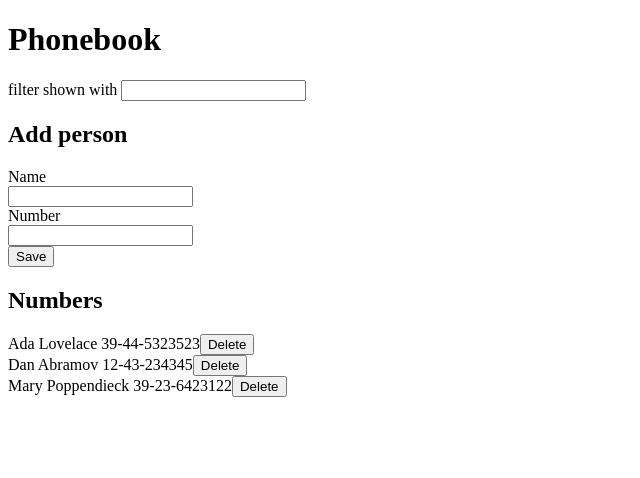
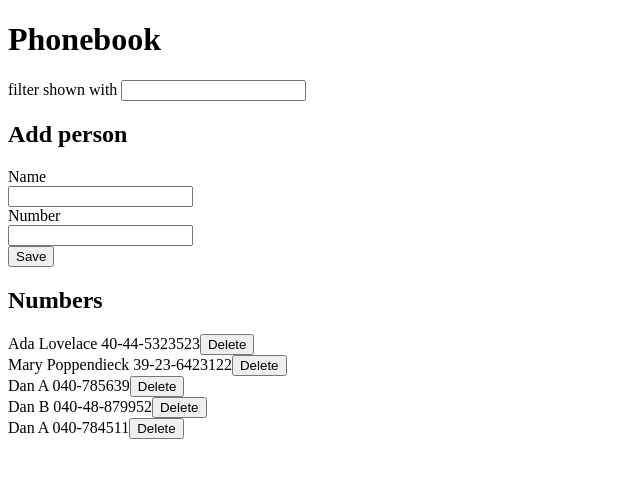
Before and after one commit to marekzelinka/phonebook-frontend, a React (Vite) app: page / in a window 1280 px wide. Shown: the top 478 px of the page, without its empty margins (0-640 px from the left). Built offline with nearby package versions, Linux system fonts and the light colour scheme; data requests are answered from the project's data file.

Commit message:
solve ex2.15

```diff
--- a/db.json
+++ b/db.json
@@ -2,18 +2,28 @@
   "persons": [
     {
       "name": "Ada Lovelace",
-      "number": "39-44-5323523",
+      "number": "40-44-5323523",
       "id": "2"
-    },
-    {
-      "name": "Dan Abramov",
-      "number": "12-43-234345",
-      "id": "3"
     },
     {
       "name": "Mary Poppendieck",
       "number": "39-23-6423122",
       "id": "4"
+    },
+    {
+      "name": "Dan A",
+      "number": "040-785639",
+      "id": "f94d"
+    },
+    {
+      "id": "835f",
+      "name": "Dan B",
+      "number": "040-48-879952"
+    },
+    {
+      "id": "ee99",
+      "name": "Dan A",
+      "number": "040-784511"
     }
   ]
 }
--- a/src/App.jsx
+++ b/src/App.jsx
@@ -6,6 +6,7 @@ import {
   createPerson,
   deletePersonById,
   getPersons,
+  updatePersonById,
 } from './services/person.js'
 
 function App() {
@@ -20,17 +21,30 @@ function App() {
     person.name.toLowerCase().includes(filter.toLowerCase()),
   )
 
-  let addPerson = ({ name, number }) => {
-    let personWithExistingName = persons.find((person) => person.name === name)
-    if (personWithExistingName) {
-      window.alert(`${name} is already added to phonebook`)
-      return { status: 'error' }
+  let addPerson = (personObject) => {
+    let existingPerson = persons.find(
+      (person) => person.name === personObject.name,
+    )
+
+    if (
+      existingPerson &&
+      window.confirm(
+        `${personObject.name} is already added to phonebook, replace the old number with a new one?`,
+      )
+    ) {
+      updatePersonById(existingPerson.id, personObject).then(
+        (updatedPerson) => {
+          setPersons((persons) =>
+            persons.map((person) =>
+              person.id === existingPerson.id ? updatedPerson : person,
+            ),
+          )
+        },
+      )
+
+      return { status: 'success' }
     }
 
-    let personObject = {
-      name,
-      number,
-    }
     createPerson(personObject).then((newPerson) => {
       setPersons((persons) => persons.concat(newPerson))
     })
@@ -42,6 +56,7 @@ function App() {
     let personToDelete = persons.find((person) => person.id === id)
 
     let shouldDelete = window.confirm(`Delete ${personToDelete.name}?`)
+
     if (!shouldDelete) {
       return
     }
--- a/src/components/PersonList.jsx
+++ b/src/components/PersonList.jsx
@@ -1,6 +1,6 @@
 export function PersonList({ persons, onDelete }) {
   return persons.map((person) => (
-    <PersonItem key={person.name} person={person} onDelete={onDelete} />
+    <PersonItem key={person.id} person={person} onDelete={onDelete} />
   ))
 }
 
--- a/src/services/person.js
+++ b/src/services/person.js
@@ -13,3 +13,9 @@ export function createPerson(personObject) {
 export function deletePersonById(id) {
   return axios.delete(`${BASE_URL}/${id}`).then((response) => response.data)
 }
+
+export function updatePersonById(id, personObject) {
+  return axios
+    .put(`${BASE_URL}/${id}`, personObject)
+    .then((response) => response.data)
+}
```
